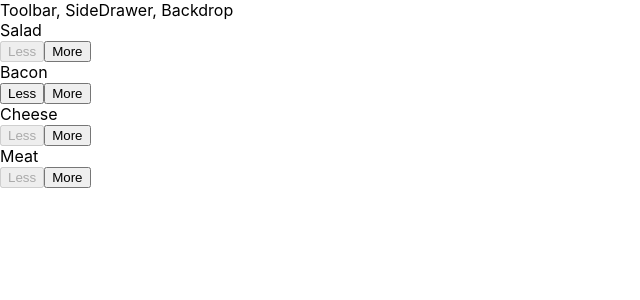
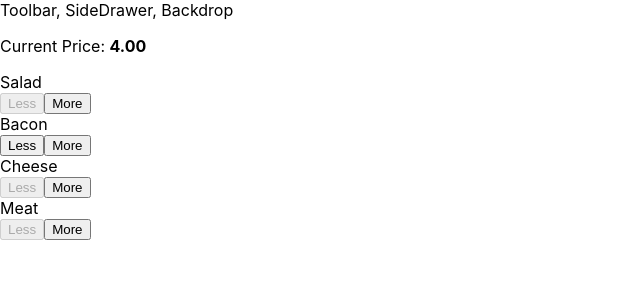
Before and after one commit to JaaKto/burger-builder, a React app: page / in a window 1280 px wide. Shown: the top 300 px of the page, without its empty margins (0-640 px from the left). Built offline with nearby package versions, Linux system fonts and the light colour scheme.

Commit message:
added burger price

```diff
--- a/src/components/Burger/BuildControls/BuildControls.js
+++ b/src/components/Burger/BuildControls/BuildControls.js
@@ -12,6 +12,7 @@
 
 const buildControls = (props) => (
   <div className={classes.BuildControls}>
+    <p>Current Price: <strong>{props.price.toFixed(2)}</strong></p>
     {controls.map(ctrl => (
       <BuildControl
         key={ctrl.label}
--- a/src/components/Burger/Burger.css
+++ b/src/components/Burger/Burger.css
@@ -3,6 +3,7 @@
   margin: auto;
   height: 250px;
   /* overflow: scroll; */
+  overflow: auto;
   text-align: center;
   font-weight: bold;
   font-size: 1.2rem;
--- a/src/containers/BurgerBuilder/BurgerBuilder.js
+++ b/src/containers/BurgerBuilder/BurgerBuilder.js
@@ -70,7 +70,8 @@
         <BuildControls
           ingredientAdded={this.addIngredientHandler}
           ingredientRemoved={this.removeIngredientHandler}
-          disabled={disabledInfo} />
+          disabled={disabledInfo}
+          price={this.state.totalPrice} />
       </Auxi>
     );
   }
```
